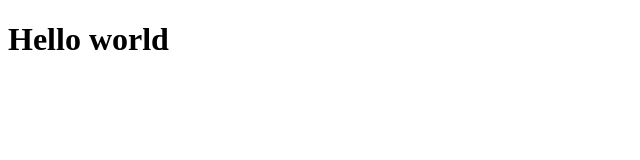
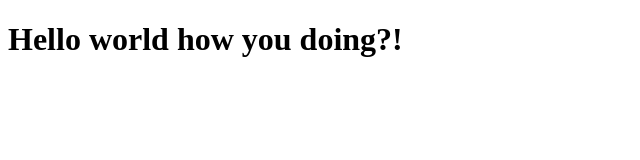
Before and after one commit to PavanKBhat/Coursera_html_css_javascript, a plain HTML site: page site/index.html in a window 1280 px wide. Shown: the whole page, without its empty margins (0-640 px from the left). Drawn offline with Linux system fonts and the light colour scheme.

Commit message:
Done some changes

```diff
--- a/site/index.html
+++ b/site/index.html
@@ -4,6 +4,6 @@
 	<title>Hello coursera</title>
 </head>
 <body>
-<h1>Hello world</h1>
+<h1>Hello world how you doing?!</h1>
 </body>
 </html>
```
